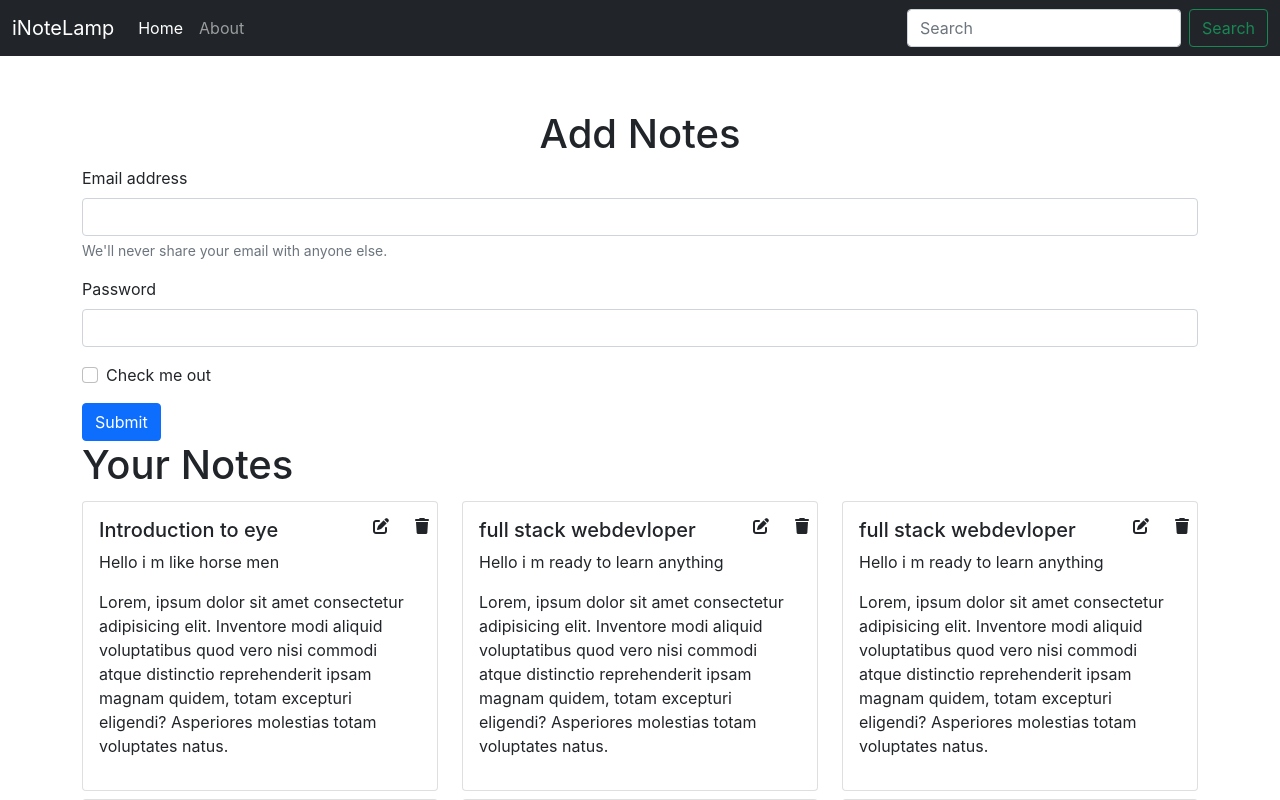
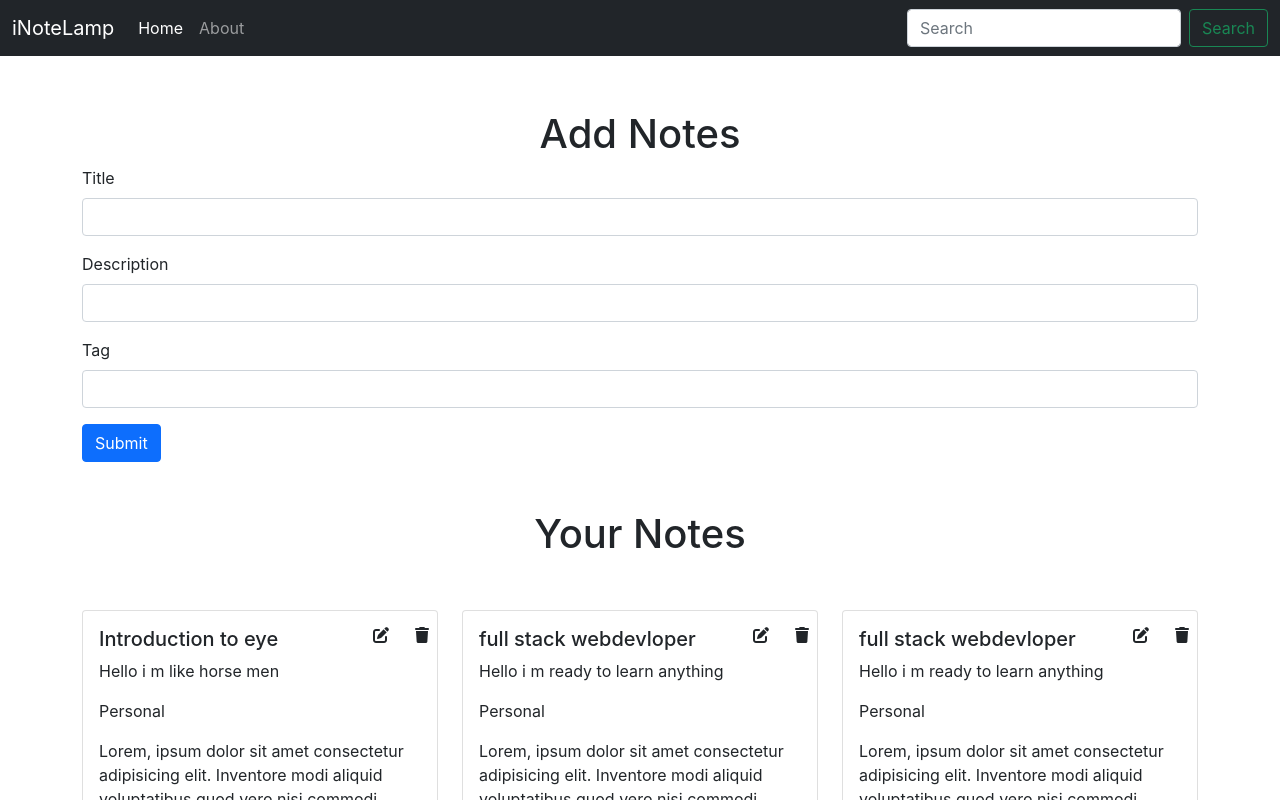
Before and after one commit to AbhayKrSing/inotelamp, a React (Create React App) app: page / in a window 1280 px wide. Shown: the top 800 px of the page. Built offline with nearby package versions, Linux system fonts and the light colour scheme.

Commit message:
Added AddNote component in inotelamp

```diff
--- /dev/null
+++ b/src/components/AddNote.js
@@ -0,0 +1,38 @@
+import React, { useContext, useState } from 'react'
+import NoteContext from '../context/notes/noteContext'
+
+export default function AddNote() {
+    const {addnote} = useContext(NoteContext)
+    // const [title, settitle] = useState('')
+    // const [description, setdescription] = useState('')
+    // const [tag, settag] = useState('')
+    const [note, setnote] = useState({ title: '', description: '', tag: 'Default' })
+
+    let handlechange = (e) => {
+        //Important syntax in formis [e.target.name]: e.target.value
+        setnote({...note, [e.target.name]: e.target.value })  //It means jo change nhi ho rha use chod do baaki jo change horha use change kardo  (is process mey e.target.value bhi change hojati hai)
+    }
+    let Addingnote = (e) => {
+        e.preventDefault()
+        addnote(note.title,note.description,note.tag)
+    }
+    return (<>
+        <h1 className="text-center mt-4" >Add Notes</h1>
+        <form method='post'>
+            <div className="mb-3">
+                <label htmlFor="exampleInputEmail1" className="form-label">Title</label>
+                <input type="text" className="form-control" id="exampleInputEmail1" name='title' aria-describedby="emailHelp" onChange={handlechange} />
+            </div>
+            <div className="mb-3">
+                <label htmlFor="exampleInputPassword1" className="form-label">Description</label>
+                <input type="text" className="form-control" id="exampleInputPassword1" name='description' onChange={handlechange} />
+            </div>
+            <div className="mb-3">
+                <label htmlFor="exampleInputPassword1" className="form-label">Tag</label>
+                <input type="text" className="form-control" id="exampleInputPassword1" name='tag' onChange={handlechange} />
+            </div>
+            <button type="submit" className="btn btn-primary" onClick={Addingnote}>Submit</button>
+        </form>
+    </>
+    )
+}
--- a/src/components/Home.js
+++ b/src/components/Home.js
@@ -5,23 +5,6 @@ export default function Home() {
   return (
     <>
       <div className='container'>
-        <h1 className="text-center mt-4" >Add Notes</h1>
-        <form>
-          <div className="mb-3">
-            <label htmlFor="exampleInputEmail1" className="form-label">Email address</label>
-            <input type="email" className="form-control" id="exampleInputEmail1" aria-describedby="emailHelp"/>
-              <div id="emailHelp" className="form-text">We'll never share your email with anyone else.</div>
-          </div>
-          <div className="mb-3">
-            <label htmlFor="exampleInputPassword1" className="form-label">Password</label>
-            <input type="password" className="form-control" id="exampleInputPassword1"/>
-          </div>
-          <div className="mb-3 form-check">
-            <input type="checkbox" className="form-check-input" id="exampleCheck1"/>
-              <label className="form-check-label" htmlFor="exampleCheck1">Check me out</label>
-          </div>
-          <button type="submit" className="btn btn-primary">Submit</button>
-        </form>
         <Notes/>
         </div>
 
--- a/src/components/Noteitems.js
+++ b/src/components/Noteitems.js
@@ -3,7 +3,7 @@ import NoteContext from '../context/notes/noteContext'
 
 export default function Noteitems(props) {
     const {alertEvent}=useContext(NoteContext)
-    const { title, description } = props.note
+    const { title, description,tag } = props.note
     return (
         <div className="col-4 my-1">
             <div className="card position-relative">
@@ -12,6 +12,7 @@ export default function Noteitems(props) {
                 <div className="card-body">
                     <h5 className="card-title">{title}</h5>
                     <p className="card-text">{description}</p>
+                    <p>{tag}</p>
                     <p>Lorem, ipsum dolor sit amet consectetur adipisicing elit. Inventore modi aliquid voluptatibus quod vero nisi commodi atque distinctio reprehenderit ipsam magnam quidem, totam excepturi eligendi? Asperiores molestias totam voluptates natus.</p>
                 </div>
             </div>
--- a/src/components/Notes.js
+++ b/src/components/Notes.js
@@ -1,11 +1,14 @@
 import React,{useContext} from 'react'
 import NoteContext from '../context/notes/noteContext'
+import AddNote from './AddNote'
 import Noteitems from './Noteitems'
 export default function Notes() {
     // let {notes,setnotes}=useContext(NoteContext)  //de-structuring of object
     let {notes}=useContext(NoteContext)  //de-structuring of object
-    return (<>
-        <h1>Your Notes</h1>
+    return (
+       <>
+       <AddNote/>
+        <h1 className='text-center m-5'>Your Notes</h1>
         <div className="row">
         {notes.map((element) => {
             return <Noteitems note={element} key={element._id}/>
--- a/src/context/notes/NoteState.js
+++ b/src/context/notes/NoteState.js
@@ -2,6 +2,7 @@ import NoteContext from "./noteContext";
 import { useState } from "react"
 const NoteState = (props) => {
   const [Alert, setAlert] = useState(false)
+
   let alertEvent = () => {
     setAlert(true)
     setTimeout(() => {
@@ -65,6 +66,32 @@ const NoteState = (props) => {
     }
   ]
   const [notes, setnotes] = useState(initial_notes)
+  //ADD note
+   let addnote=(title,description,tag)=>{
+    const note={
+      "_id": "63f60952b56c49fb35c05f70",
+      "user": "63f0d6163262b574112b4da2",
+      "title": title,
+      "description": description,
+      "tag": tag,
+      "date": "Wed Feb 22 2023 16:38:21 GMT+0530 (India Standard Time)",
+      "__v": 0
+    }
+    //TODO Api calls
+    setnotes(notes.concat([note]))
+   }
+  //UPDATE note
+  let updatenote=()=>{
+
+  }
+  //DELETE note
+  let deletenote=()=>{
+
+  }
+
+
+
+
 
   //This is a boiler plate code
   return (
@@ -73,7 +100,7 @@ const NoteState = (props) => {
     // <NoteContext.Provider value={{state,update}}>
     //update,state (function ,variable) was removed.
 
-    <NoteContext.Provider value={{ notes, setnotes, Alert, setAlert ,alertEvent}}>
+    <NoteContext.Provider value={{ notes, setnotes, Alert, setAlert ,alertEvent,addnote,updatenote,deletenote}}>
       {props.children}
     </NoteContext.Provider>
   )
```
